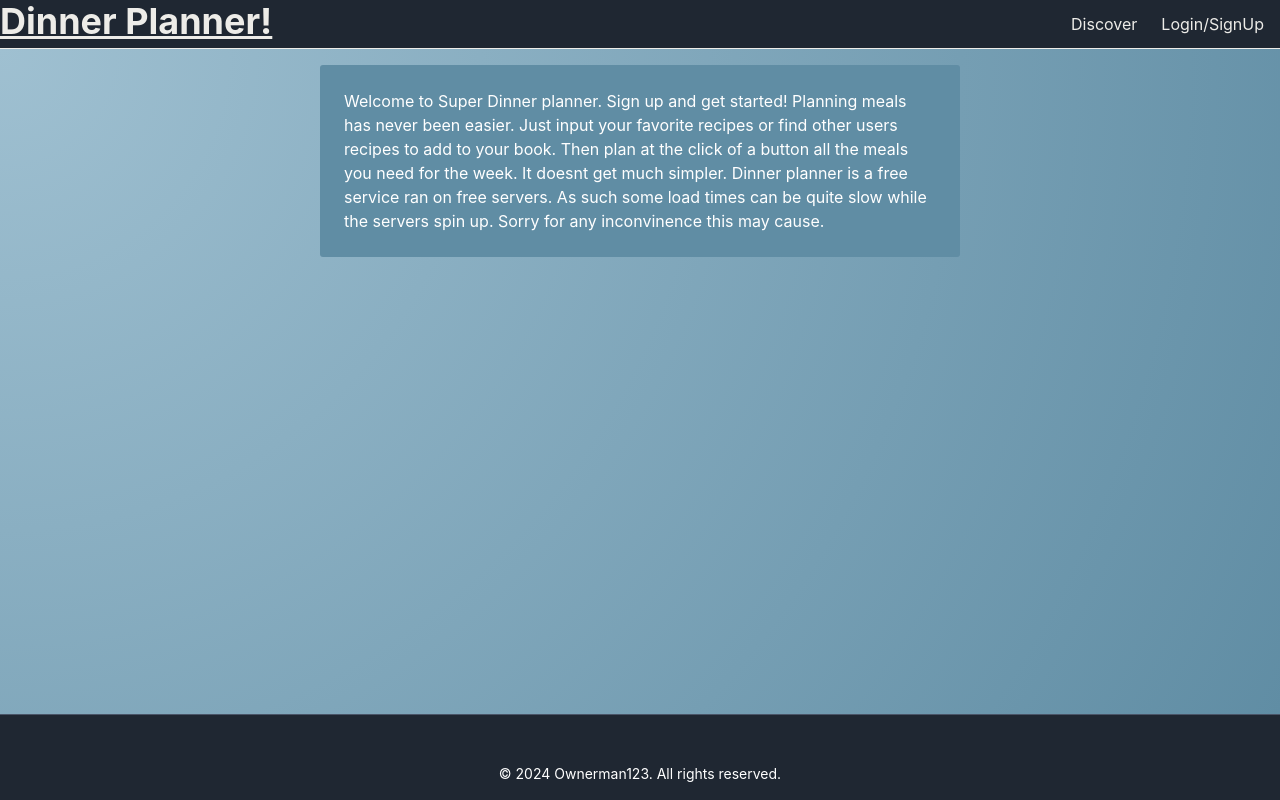
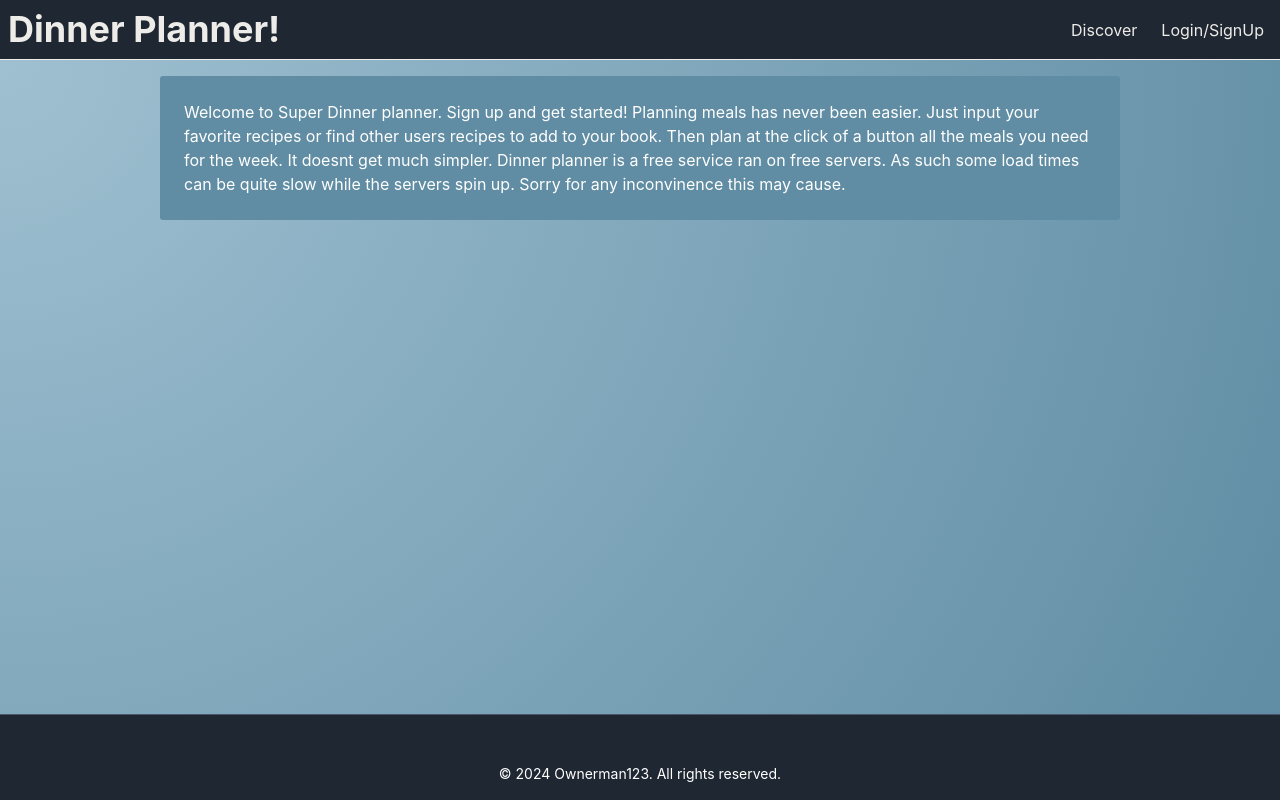
Before and after one commit to Ownerman123/DinnerPlanner, a React (Vite) app in the folder client/: page / in a window 1280 px wide. Built offline with nearby package versions, Linux system fonts and the light colour scheme; no server answers.

Commit message:
made header less ugly a little

```diff
--- a/client/src/components/layout/Header.jsx
+++ b/client/src/components/layout/Header.jsx
@@ -51,7 +51,7 @@ const Header = () => {
           borderBottom="1px"
           alignContent={"center"}
         >
-          <Heading><Link as={RouterLink} to={'/'}>Dinner Planner!</Link></Heading>
+          <Heading p={2}><Link as={RouterLink} to={'/'}>Dinner Planner!</Link></Heading>
           <Spacer></Spacer>
           <nav>
             <Show above="lg">
--- a/client/src/pages/home.jsx
+++ b/client/src/pages/home.jsx
@@ -14,7 +14,7 @@ const Home = () => {
         <Box bg={'radial-gradient(circle at top left, #9fc0d1, #608da4)'} color={'white'} flexGrow={1}>
 
             <Text p={2}>{homeText}</Text>
-            <Text p={6} width={"50%"} bg={"bgmidblue"} borderRadius={3} justifySelf={"center"}>Welcome to Super Dinner planner. Sign up and get started!
+            <Text p={6} width={"75%"} bg={"bgmidblue"} borderRadius={3} justifySelf={"center"}>Welcome to Super Dinner planner. Sign up and get started!
                 Planning meals has never been easier.
                 Just input your favorite recipes or find other users recipes to add to your book.
                 Then plan at the click of a button all the meals you need for the week.
```
